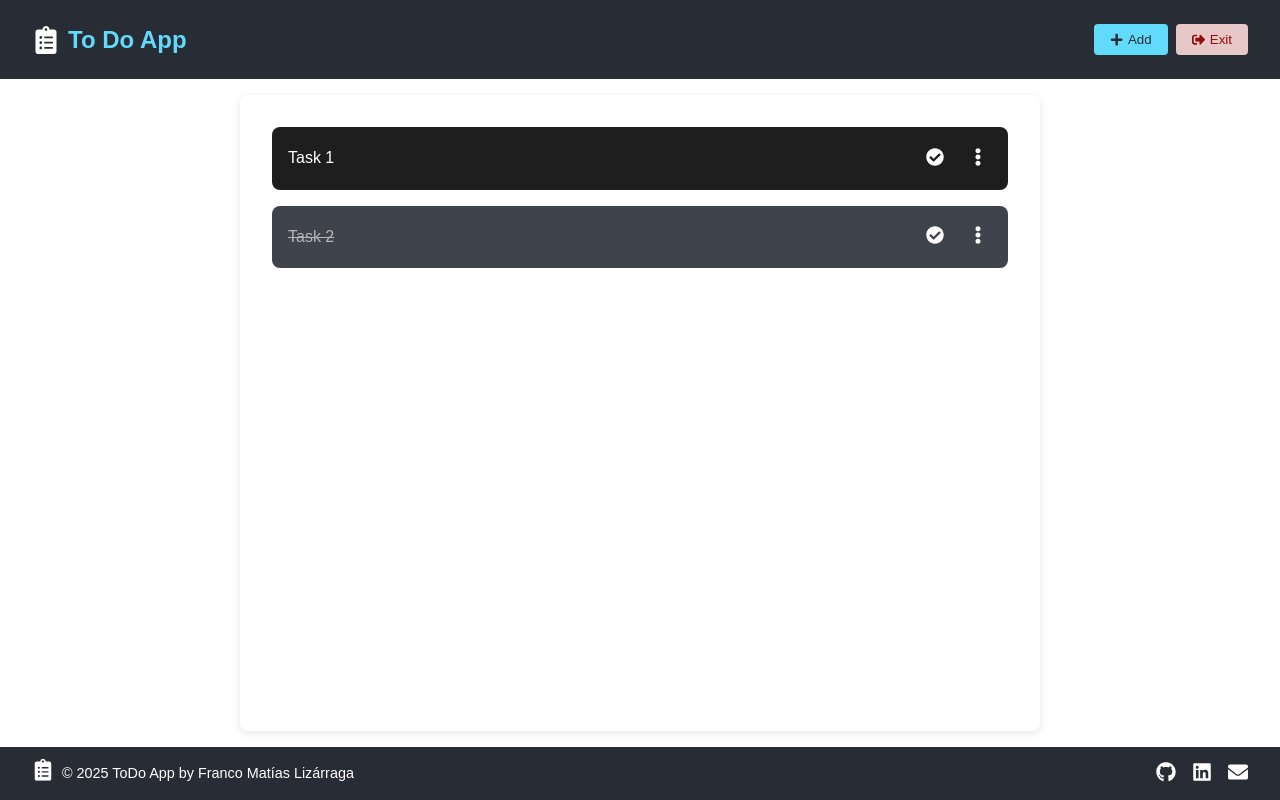
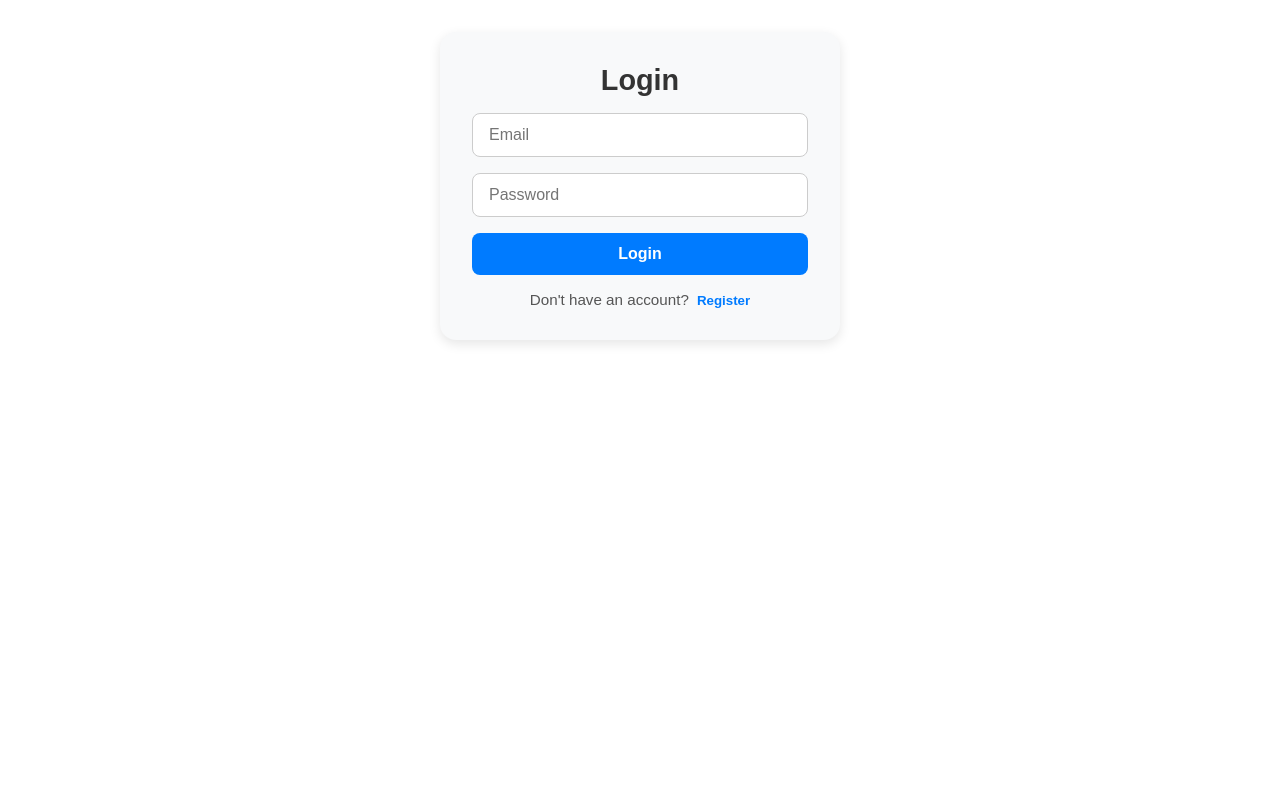
Before and after one commit to fmlizarraga/todoapp2025, a React (Vite) app in the folder frontend/: page / in a window 1280 px wide. Built offline with nearby package versions, Linux system fonts and the light colour scheme.

Commit message:
auth page and actions

```diff
--- a/frontend/src/App.tsx
+++ b/frontend/src/App.tsx
@@ -1,27 +1,31 @@
 import { useState } from 'react';
 import { TodoItemType } from './types/todo';
-import { Footer, Header, TodoList, Modal, NewTodoForm } from './components';
+import { Footer, Header, TodoList, Modal, NewTodoForm, AuthForm } from './components';
 import './App.css';
-
-const TODO_LIST: TodoItemType[] = [
-  {
-    id: 1,
-    label: 'Task 1',
-    checked: false,
-    timestamp: Date.now()
-  },
-  {
-    id: 2,
-    label: 'Task 2',
-    checked: true,
-    timestamp: Date.now()
-  }
-];
 
 const App = () => {
 
-  const [todoList, setTodoList] = useState<TodoItemType[]>(TODO_LIST);
+  const [todoList, setTodoList] = useState<TodoItemType[]>([]);
   const [isModalOpen, setIsModalOpen] = useState(false);
+
+  const [isAuthenticated, setIsAuthenticated] = useState(false);
+  const [isRegistering, setIsRegistering] = useState(false);
+
+  const handleLogin = (email: string, password: string) => {
+    console.log('Login with', email, password);
+    setIsAuthenticated(true);
+  };
+
+  const handleRegister = (name: string, email: string, password: string) => {
+    console.log('Register with', name, email, password);
+    setIsAuthenticated(true);
+  };
+
+  const handleLogout = () => {
+    setIsAuthenticated(false);
+    setIsRegistering(false);
+    setTodoList([]);
+  };
 
   const handleAddTodo = (label: string) => {
     if (label.trim() === '') return;
@@ -53,10 +57,26 @@ const App = () => {
     setTodoList(updatedList);
   };
 
+  if (!isAuthenticated) {
+    return (
+      <div className="auth-container">
+        <AuthForm
+          isRegistering={isRegistering}
+          onLogin={handleLogin}
+          onRegister={handleRegister}
+          onToggleForm={() => setIsRegistering(!isRegistering)}
+        />
+      </div>
+    );
+  }
+
   return (
     <>
       <header>
-        <Header onAdd={() => setIsModalOpen(true)}/>
+        <Header
+          onAdd={() => setIsModalOpen(true)}
+          onLogout={handleLogout}
+        />
       </header>
       <Modal isOpen={isModalOpen} onClose={() => setIsModalOpen(false)}>
         <NewTodoForm
--- /dev/null
+++ b/frontend/src/components/AuthForm.tsx
@@ -0,0 +1,99 @@
+import { useState } from 'react';
+import '../styles/auth-form.css';
+
+type AuthFormProps = {
+  isRegistering: boolean;
+  onLogin: (email: string, password: string) => void;
+  onRegister: (name: string, email: string, password: string) => void;
+  onToggleForm: () => void;
+};
+
+export const AuthForm = ({ isRegistering, onLogin, onRegister, onToggleForm }: AuthFormProps) => {
+  // const [isRegistering, setIsRegistering] = useState(false);
+  const [name, setName] = useState('');
+  const [email, setEmail] = useState('');
+  const [password, setPassword] = useState('');
+  const [confirmPassword, setConfirmPassword] = useState('');
+  const [acceptedTerms, setAcceptedTerms] = useState(false);
+
+  const handleSubmit = (e: React.FormEvent) => {
+    e.preventDefault();
+
+    if (isRegistering) {
+      if (password !== confirmPassword) {
+        alert('The passwords do not match');
+        return;
+      }
+      if (!acceptedTerms) {
+        alert('You must accept the terms and conditions');
+        return;
+      }
+      onRegister(name, email, password);
+    } else {
+      onLogin(email, password);
+    }
+  };
+
+  return (
+    <form className="auth-form" onSubmit={handleSubmit}>
+      <h2>{isRegistering ? 'Register' : 'Login'}</h2>
+
+      {isRegistering && (
+        <input
+          type="text"
+          placeholder="Display name"
+          value={name}
+          onChange={(e) => setName(e.target.value)}
+        />
+      )}
+
+      <input
+        type="email"
+        placeholder="Email"
+        value={email}
+        onChange={(e) => setEmail(e.target.value)}
+      />
+
+      <input
+        type="password"
+        placeholder="Password"
+        value={password}
+        onChange={(e) => setPassword(e.target.value)}
+      />
+
+      {isRegistering && (
+        <>
+          <input
+            type="password"
+            placeholder="Confirm password"
+            value={confirmPassword}
+            onChange={(e) => setConfirmPassword(e.target.value)}
+          />
+          <label className="terms-checkbox">
+            <input
+              type="checkbox"
+              checked={acceptedTerms}
+              onChange={(e) => setAcceptedTerms(e.target.checked)}
+            />
+            I accept the terms and conditions
+          </label>
+        </>
+      )}
+
+      <button type="submit">
+        {isRegistering ? 'Register' : 'Login'}
+      </button>
+
+      <p className="toggle-auth">
+        {isRegistering ? 'You have an account already?' : 'Don\'t have an account?'}
+        <button
+          type="button"
+          className="link-button"
+          onClick={onToggleForm}
+        >
+          {isRegistering ? 'Login' : 'Register'}
+        </button>
+      </p>
+    </form>
+  );
+};
--- a/frontend/src/components/Header.tsx
+++ b/frontend/src/components/Header.tsx
@@ -3,9 +3,10 @@ import '../styles/header.css';
 
 type HeaderProps = {
     onAdd: () => void;
+    onLogout: () => void;
 };
 
-export const Header = ({onAdd}: HeaderProps) => {
+export const Header = ({onAdd, onLogout}: HeaderProps) => {
     return (
         <div className="header-container">
             <div className="corp">
@@ -18,7 +19,7 @@ export const Header = ({onAdd}: HeaderProps) => {
                 <button className="header-button" onClick={onAdd}>
                     <FaPlus /> Add
                 </button>
-                <button className="header-button header-button-exit">
+                <button className="header-button header-button-exit" onClick={onLogout}>
                     <FaSignOutAlt /> Exit
                 </button>
             </div>
--- a/frontend/src/components/index.ts
+++ b/frontend/src/components/index.ts
@@ -4,3 +4,4 @@ export * from './TodoList';
 export * from './Footer';
 export * from './NewTodoForm';
 export * from './Modal';
+export * from './AuthForm';
--- /dev/null
+++ b/frontend/src/styles/auth-form.css
@@ -0,0 +1,76 @@
+.auth-form {
+    max-width: 400px;
+    margin: 2rem auto;
+    padding: 2rem;
+    background-color: #f8f9fa;
+    border-radius: 1rem;
+    box-shadow: 0 4px 12px rgba(0, 0, 0, 0.1);
+    display: flex;
+    flex-direction: column;
+    gap: 1rem;
+}
+
+.auth-form h2 {
+    text-align: center;
+    color: #333;
+    font-size: 1.8rem;
+}
+
+.auth-form input[type="text"],
+.auth-form input[type="email"],
+.auth-form input[type="password"] {
+    padding: 0.75rem 1rem;
+    border-radius: 0.5rem;
+    border: 1px solid #ccc;
+    font-size: 1rem;
+    transition: border-color 0.3s;
+}
+
+.auth-form input:focus {
+    outline: none;
+    border-color: #007bff;
+}
+
+.auth-form button[type="submit"] {
+    background-color: #007bff;
+    color: white;
+    font-weight: bold;
+    border: none;
+    padding: 0.75rem;
+    border-radius: 0.5rem;
+    font-size: 1rem;
+    cursor: pointer;
+    transition: background-color 0.3s;
+}
+
+.auth-form button[type="submit"]:hover {
+    background-color: #0056b3;
+}
+
+.terms-checkbox {
+    display: flex;
+    align-items: center;
+    font-size: 0.95rem;
+    gap: 0.5rem;
+    color: #444;
+}
+
+.toggle-auth {
+    text-align: center;
+    font-size: 0.95rem;
+    color: #555;
+}
+
+.link-button {
+    background: none;
+    border: none;
+    color: #007bff;
+    font-weight: bold;
+    cursor: pointer;
+    margin-left: 0.5rem;
+    padding: 0;
+}
+
+.link-button:hover {
+    text-decoration: underline;
+}
```
